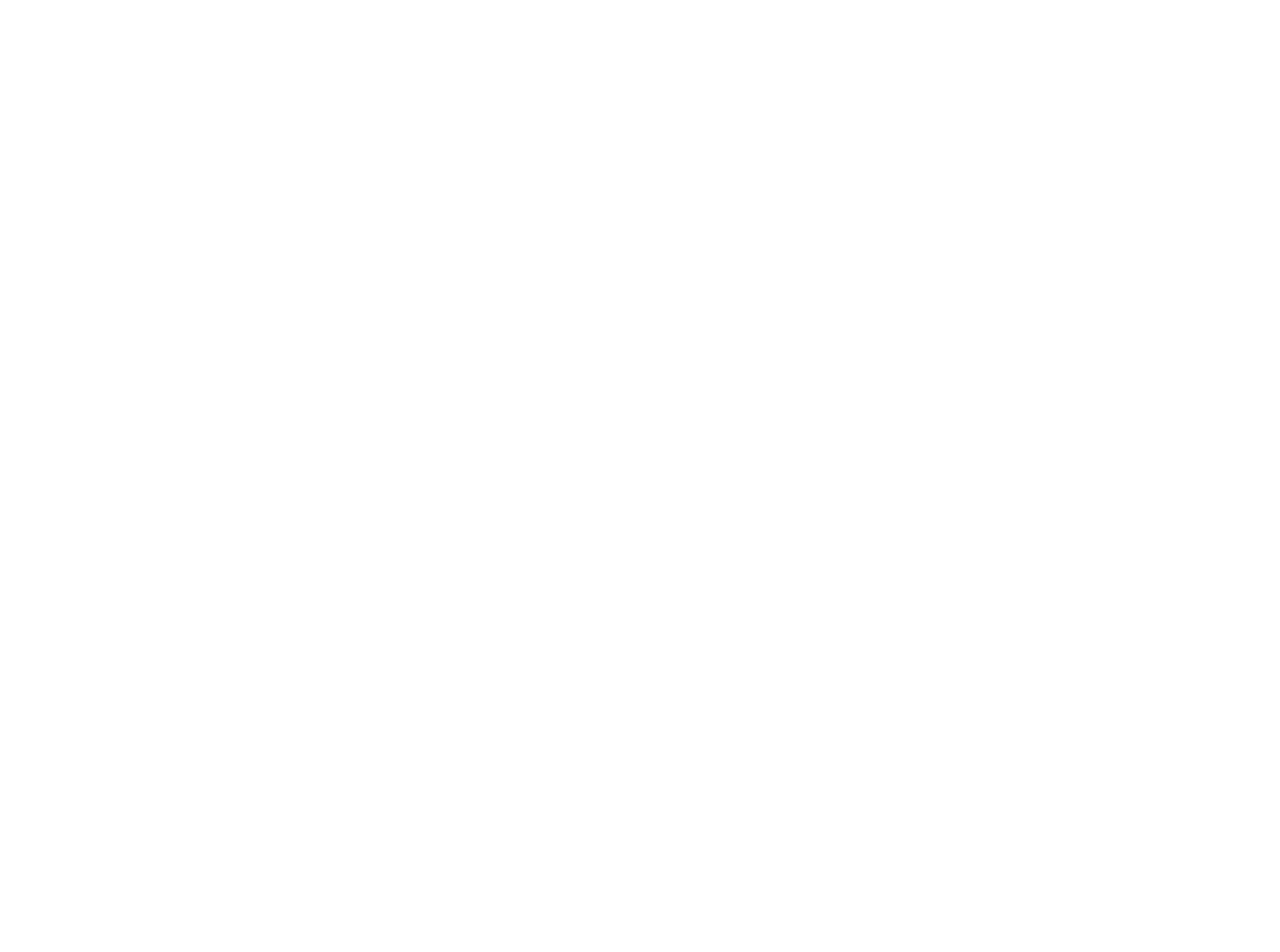
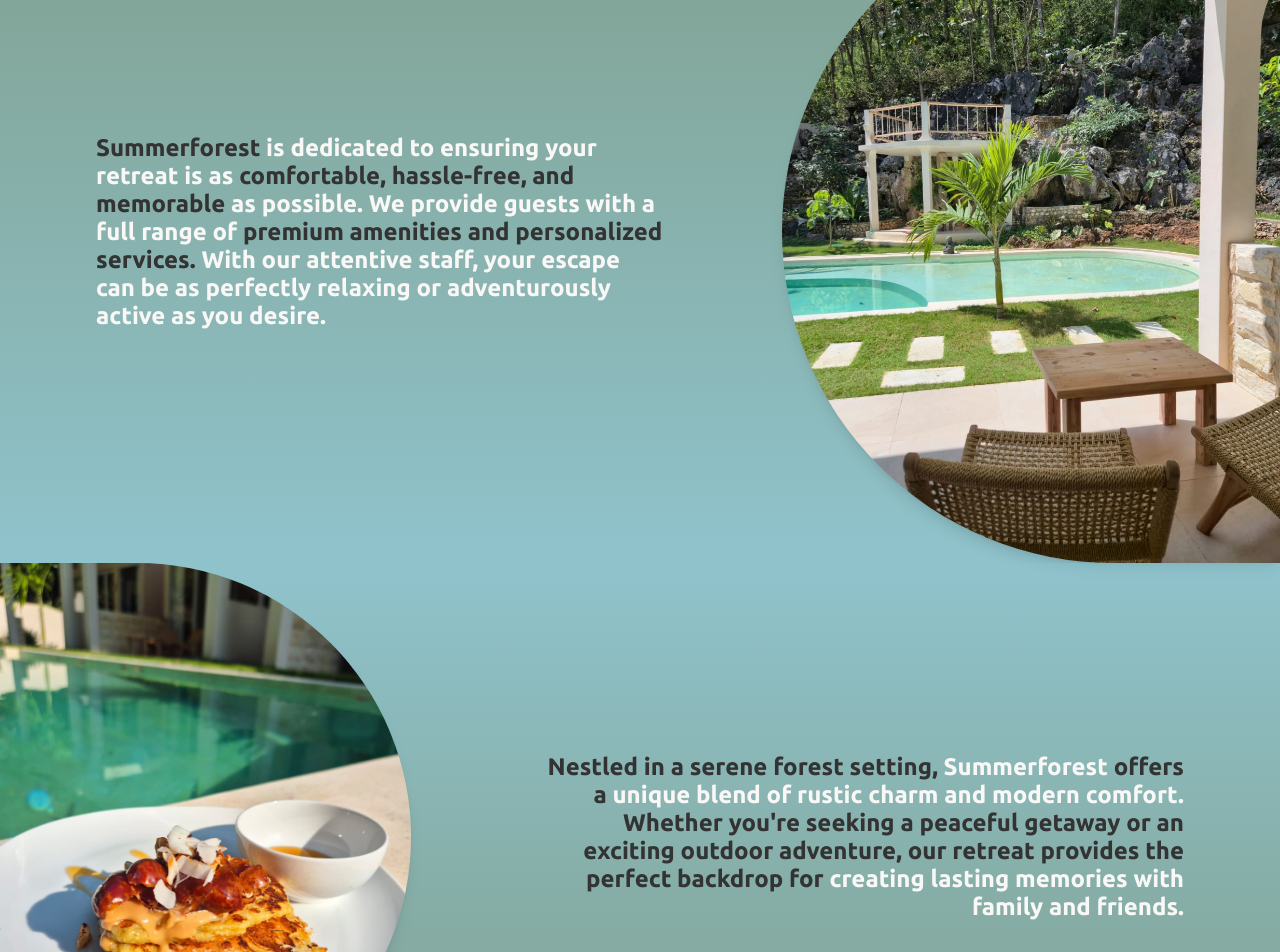
Before and after one commit to MosesJulian/summerforest, a Next.js app: page / in a window 1280 px wide. Shown: the part 900-1852 px from the top of the page. Before the commit the page ends 924 px from the top, so only its background shows below. Built offline with nearby package versions, Linux system fonts and the light colour scheme.

Commit message:
feat: about section finished

```diff
--- a/app/globals.css
+++ b/app/globals.css
@@ -18,3 +18,21 @@
 body {
   font-family: var(--font-ubuntu), var(--font-ubuntu-mono), Arial, Helvetica, sans-serif;
 }
+
+[data-inviewport= "fade-slide-right"] {
+  opacity: 0;
+  transform: translateX(150px);
+  transition: opacity 0.5s ease-out, transform 0.5s ease-out;
+}
+
+[data-inviewport='fade-slide-left'] {
+  opacity: 0;
+  transform: translateX(-150px);
+  transition: opacity 0.5s ease-out, transform 0.5s ease-out;
+}
+
+[data-inviewport = "fade-slide-right"].in-viewport,
+[data-inviewport = "fade-slide-left"].in-viewport {
+  opacity: 1;
+  transform: translateX(0);
+}
--- /dev/null
+++ b/components/About.tsx
@@ -0,0 +1,46 @@
+"use client";
+import Image from "next/image";
+import { useEffect } from "react";
+
+const About = () => {
+
+    useEffect(() => {
+        const inViewport = (entries: IntersectionObserverEntry[]) => {
+            entries.forEach((entry) => {
+                entry.target.classList.toggle("in-viewport", entry.isIntersecting);
+            });
+        };
+
+        const observer = new IntersectionObserver(inViewport, {
+            threshold: 0.15,
+        });
+
+        document.querySelectorAll("[data-inviewport]").forEach((section) => {
+            observer.observe(section);
+        })
+    }, []);
+
+    return (
+        <section className="flex flex-col">
+            <div
+            data-inviewport="fade-slide-left"
+            className="grid grid-cols-5 gap-6 items-center justify-center bg-linear-to-b from-primary/60 to-secondary/60">
+                <p className="text-2xl leading-7 text-text-secondary col-span-3 text-left px-24 font-semibold">
+                    <span className="text-text">Summerforest</span> is dedicated to ensuring your retreat is as <span className="text-text">comfortable, hassle-free, and memorable</span> as possible. We provide guests with a full range of <span className="text-text">premium amenities and personalized services.</span> With our attentive staff, your escape can be as perfectly relaxing or adventurously active as you desire.
+
+                </p>
+                <Image src="/start1.jpeg" alt="About Summerforest" width={800} height={500} className="rounded-l-full shadow-lg col-span-2" />
+            </div>
+            <div
+            data-inviewport="fade-slide-right"
+            className="grid grid-cols-3 gap-6 items-center justify-center bg-linear-to-b from-secondary/60 to-primary/60">
+                <Image src="/start2.jpeg" alt="About Summerforest" width={800} height={500} className="rounded-r-full shadow-lg col-span-1" />
+                <p className="text-2xl leading-7 text-text col-span-2 text-right px-24 font-semibold">
+                    Nestled in a serene forest setting, <span className="text-text-secondary">Summerforest</span> offers a <span className="text-text-secondary">unique blend of rustic charm and modern comfort.</span> Whether you&apos;re seeking a peaceful getaway or an exciting outdoor adventure, our retreat provides the perfect backdrop for <span className="text-text-secondary">creating lasting memories with family and friends.</span>
+                </p>
+            </div>
+        </section>
+    )
+};
+
+export default About;
--- a/components/Body.tsx
+++ b/components/Body.tsx
@@ -1,9 +1,11 @@
+import About from "./About";
 import Hero from "./Hero";
 
 const Body = () => {
     return (
-        <div className="flex flex-col items-center justify-center space-y-8">
+        <div className="flex flex-col items-center justify-center">
             <Hero />
+            <About />
         </div>
     );
 };
```
Also changed, not shown: package.json (+7 -7 lines), 1 other file (tests, documents, lock files or other folders).
